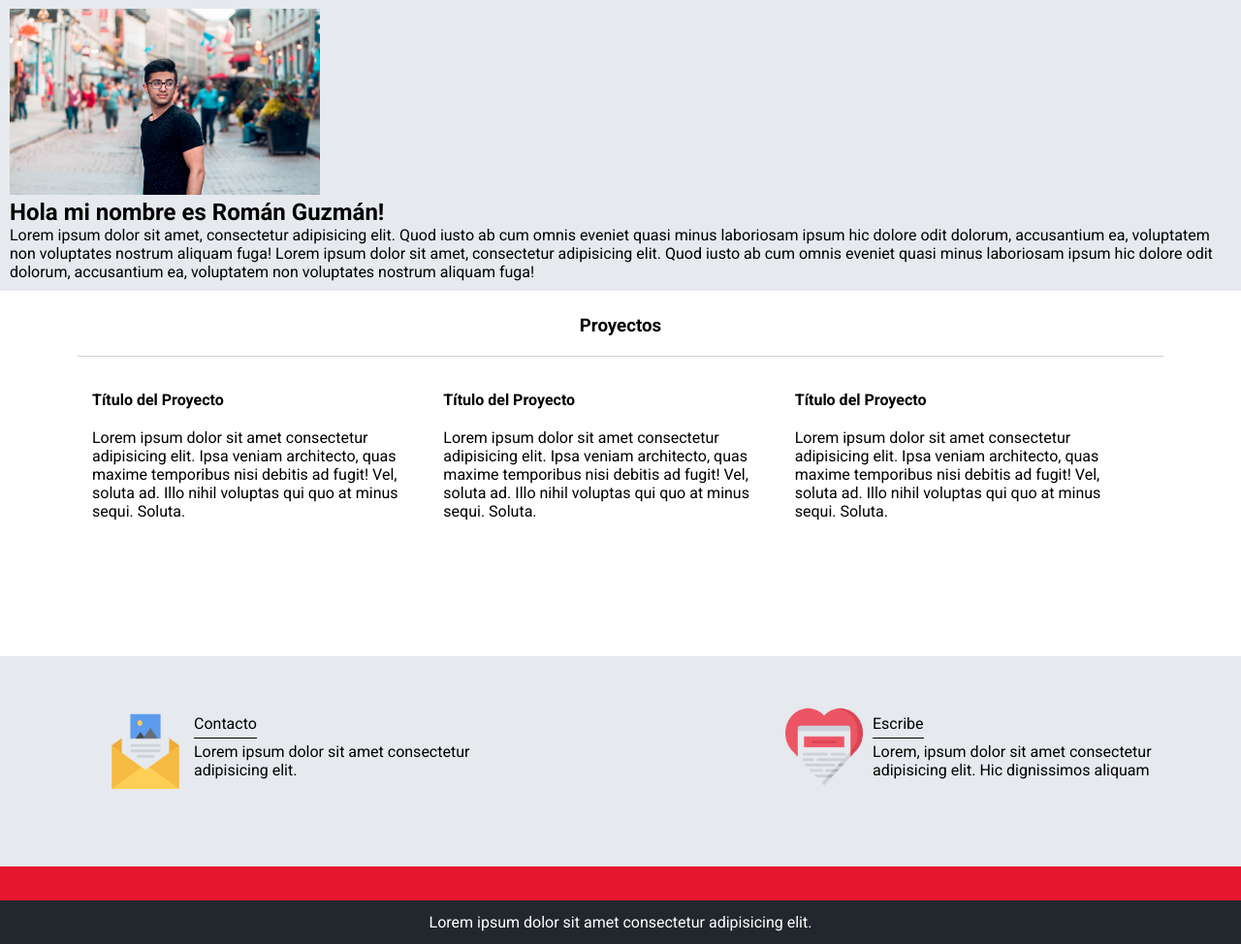
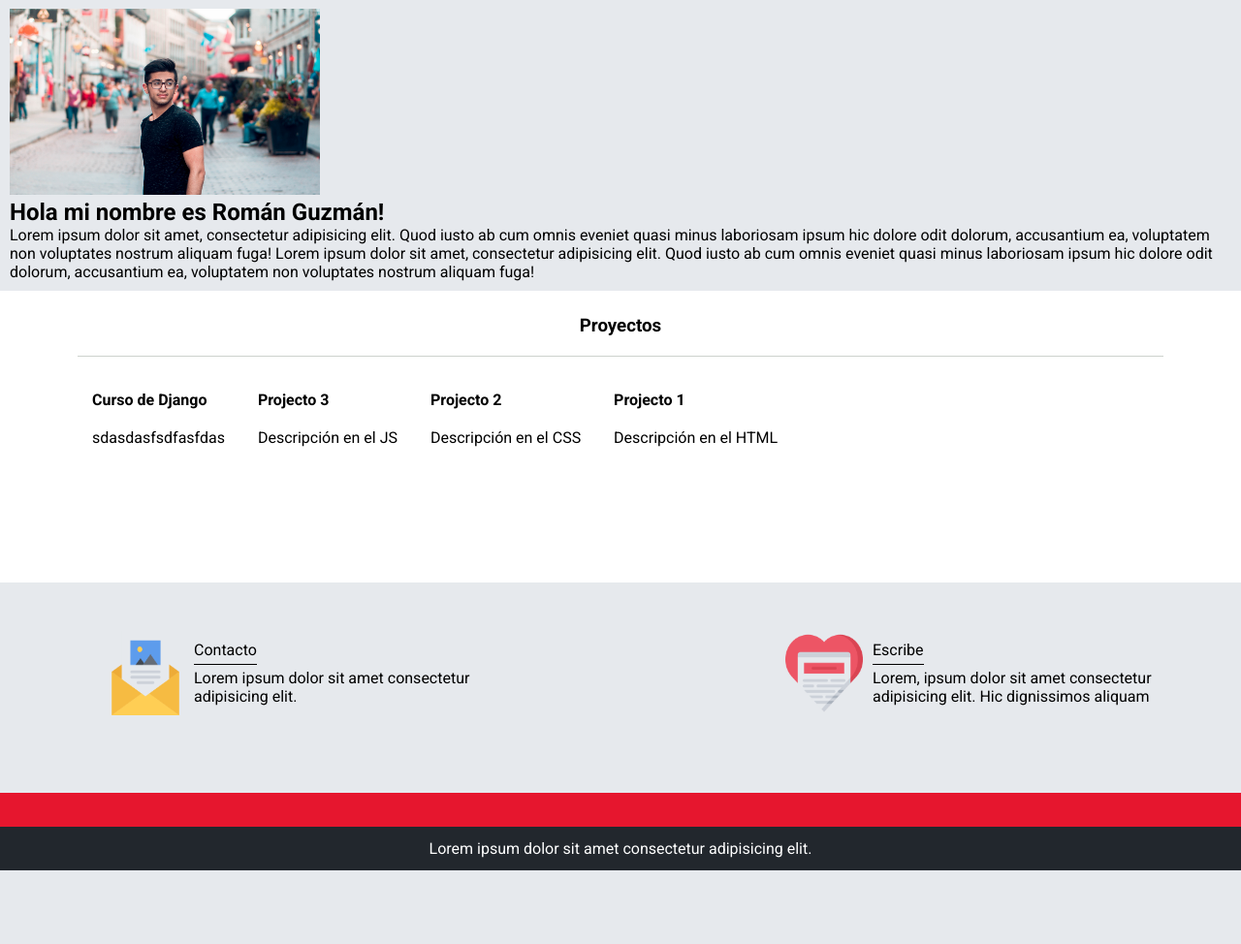
Before and after one commit to Blackguz/BlogPersona-Django, a Django app: page /perfil/ in a window 1280 px wide. Shown: the part 141-1115 px from the top of the page at 97% size. After the commit the page ends 1039 px from the top, so only its background shows below. Run offline with Django 4.2, Linux system fonts and the light colour scheme; data comes from the database, SQL or seed files in the repository; some libraries are stand-ins or nearby versions.

Commit message:
Se finalizo el apartado de perfil

```diff
--- a/perfil/templates/profile.html
+++ b/perfil/templates/profile.html
@@ -1,12 +1,12 @@
 {% extends 'base.html' %}
-
+{% load static %}
 {% block title%}Mi perfil{% endblock %}
 
 {% block content%}
 <main>
     <section class="profile">
         <div class="profile-img">
-            <img src="img/profile-pic.jpg" alt="">
+            <img src="{% static 'img/profile-pic.jpg' %}" alt="">
         </div>
         <div class="profile-info">
             <h2>Hola mi nombre es Román Guzmán!</h2>
@@ -26,35 +26,14 @@
 
     <section class="project-container">
         <h3>Proyectos</h3>
+        {% for project in projects%}
         <div class="project">
-            <h4>Título del Proyecto</h4>
+            <h4>{{project.titel}}</h4>
             <p>
-                Lorem ipsum dolor sit amet consectetur adipisicing elit.
-                Ipsa veniam architecto, quas maxime temporibus nisi debitis
-                ad fugit! Vel, soluta ad. Illo nihil voluptas qui quo
-                at minus sequi. Soluta.
+              {{project.desc}}
             </p>
         </div>
-
-        <div class="project">
-            <h4>Título del Proyecto</h4>
-            <p>
-                Lorem ipsum dolor sit amet consectetur adipisicing elit.
-                Ipsa veniam architecto, quas maxime temporibus nisi debitis
-                ad fugit! Vel, soluta ad. Illo nihil voluptas qui quo
-                at minus sequi. Soluta.
-            </p>
-        </div>
-
-        <div class="project">
-            <h4>Título del Proyecto</h4>
-            <p>
-                Lorem ipsum dolor sit amet consectetur adipisicing elit.
-                Ipsa veniam architecto, quas maxime temporibus nisi debitis
-                ad fugit! Vel, soluta ad. Illo nihil voluptas qui quo
-                at minus sequi. Soluta.
-            </p>
-        </div>
+        {% endfor %}
     </section>
 </main>
 {% endblock %}
--- a/perfil/views.py
+++ b/perfil/views.py
@@ -6,4 +6,4 @@ from .models import Project
 # Create your views here.
 def profile(request):
     project = Project.objects.all()
-    return render(request, 'profile.html')
+    return render(request, 'profile.html', {'projects':project})
```
